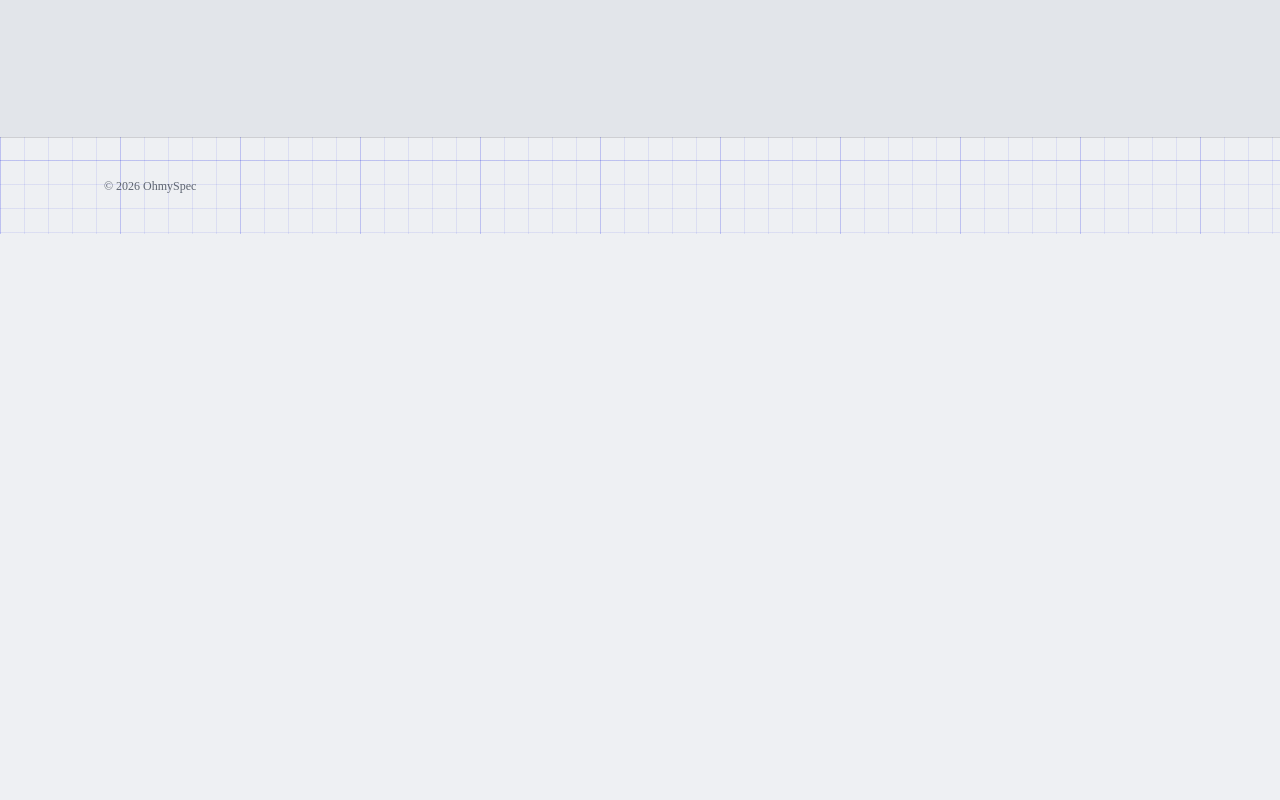
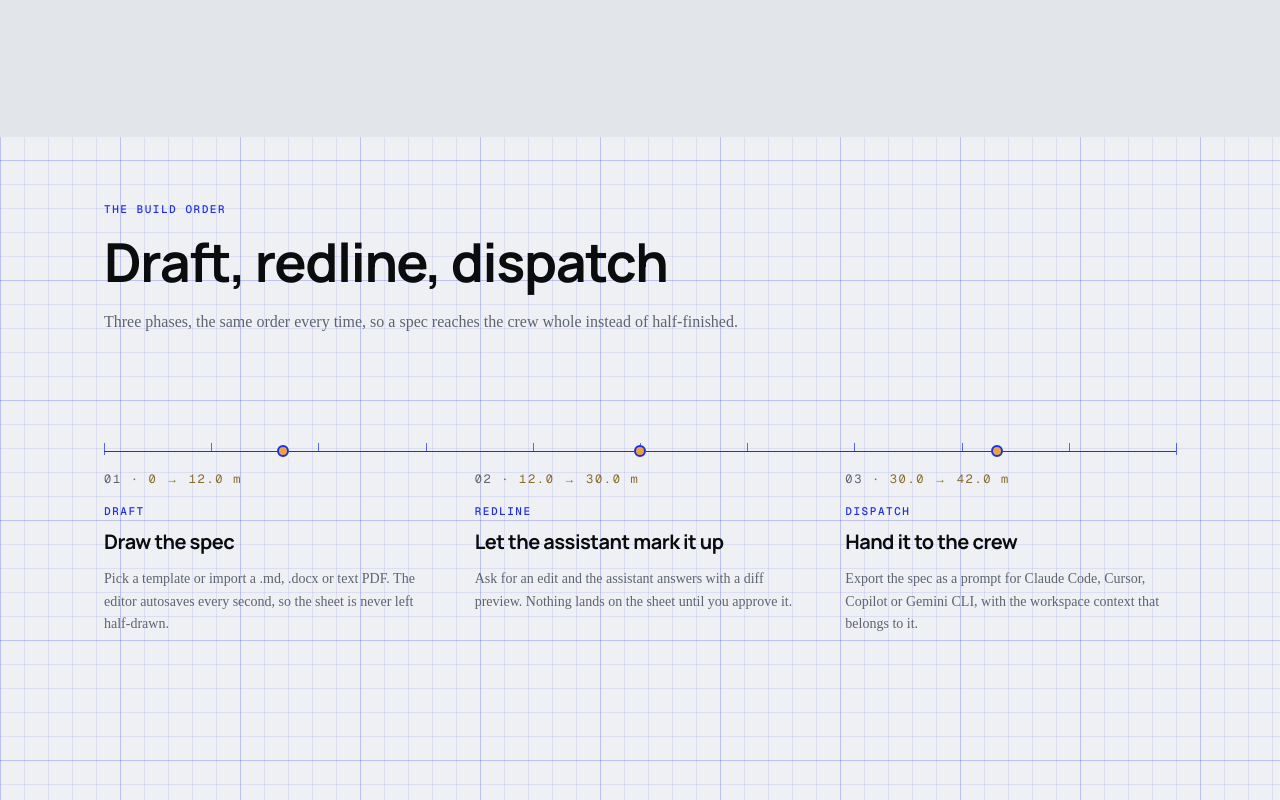
Before and after one commit to leeCode83/ohmyspec-webapp, a Next.js app: page / in a window 1280 px wide. Shown: the part 1400-2200 px from the top of the page. Before the commit the page ends 1634 px from the top, so only its background shows below. Built offline with nearby package versions, Linux system fonts and the light colour scheme.

Commit message:
feat(landing): add the build order process section
- Three phases on a dimension line: ticks, station nodes, span labels
- Rail form on mobile so the measuring-stick metaphor still reads
- Iso drawing colors now follow the cobalt and hard-hat tokens

```diff
--- a/app/page.tsx
+++ b/app/page.tsx
@@ -1,6 +1,7 @@
 import { Nav } from "@/components/landing/nav";
 import { Hero } from "@/components/landing/hero";
 import { ToolSection } from "@/components/landing/tool-section";
+import { ProcessSection } from "@/components/landing/process-section";
 import { Footer } from "@/components/landing/footer";
 
 /**
@@ -14,6 +15,7 @@ export default function Home() {
       <main>
         <Hero />
         <ToolSection />
+        <ProcessSection />
       </main>
       <Footer />
     </>
--- a/components/landing/iso-build.tsx
+++ b/components/landing/iso-build.tsx
@@ -9,9 +9,9 @@
  * hard hat sebagai aksen Bob. Dekoratif: aria-hidden, reduced-motion =
  * gambar utuh.
  */
-const INK = "#1f2de6"; // cobalt — garis bangunan
-const DIM = "#8a6a2a"; // teks dimensi di atas kertas
-const HAT = "#e8a33d"; // kuning hard hat — satu aksen isi
+const INK = "var(--cobalt)"; // cobalt — garis bangunan
+const DIM = "var(--dim-ink)"; // teks dimensi di atas kertas
+const HAT = "var(--hard-hat)"; // kuning hard hat — satu aksen isi
 
 type Part = { d: string; delay: number; dash?: string };
 
--- /dev/null
+++ b/components/landing/process-section.tsx
@@ -0,0 +1,111 @@
+import { Reveal } from "@/components/landing/reveal";
+import { Section } from "@/components/landing/section";
+
+import type { CSSProperties } from "react";
+
+/**
+ * ProcessSection — "The build order": tiga fase kerja sebagai garis ukur
+ * (dimension line) horizontal. Satu garis cobalt dengan tick tiap 10%,
+ * tiga simpul bulat di 1/3, 2/3 dan ujung, dan label mono jarak antar
+ * simpul (12.0 m · 18.0 m). Di mobile garis ukur jadi rail vertikal di
+ * kiri tiap fase, jadi metafora tetap terbaca.
+ */
+const PHASES = [
+  {
+    no: "01",
+    span: "0 → 12.0",
+    phase: "Draft",
+    title: "Draw the spec",
+    body: "Pick a template or import a .md, .docx or text PDF. The editor autosaves every second, so the sheet is never left half-drawn.",
+  },
+  {
+    no: "02",
+    span: "12.0 → 30.0",
+    phase: "Redline",
+    title: "Let the assistant mark it up",
+    body: "Ask for an edit and the assistant answers with a diff preview. Nothing lands on the sheet until you approve it.",
+  },
+  {
+    no: "03",
+    span: "30.0 → 42.0",
+    phase: "Dispatch",
+    title: "Hand it to the crew",
+    body: "Export the spec as a prompt for Claude Code, Cursor, Copilot or Gemini CLI, with the workspace context that belongs to it.",
+  },
+] as const;
+
+export function ProcessSection() {
+  return (
+    <Section id="process" className="items-stretch">
+      <Reveal>
+        <div className="reveal-child max-w-2xl" style={{ "--reveal-i": 0 } as CSSProperties}>
+          <p className="type-label text-primary">The build order</p>
+          <h2 className="type-section mt-4 text-[clamp(2rem,4.2vw,3.5rem)]">
+            Draft, redline, dispatch
+          </h2>
+          <p className="mt-5 text-base leading-relaxed text-muted-foreground">
+            Three phases, the same order every time, so a spec reaches the
+            crew whole instead of half-finished.
+          </p>
+        </div>
+
+        {/* Garis ukur: batang cobalt dengan tick dan tiga simpul fase */}
+        <div className="relative mt-16 md:mt-20">
+          <div aria-hidden className="absolute inset-x-0 top-0 hidden md:block">
+            <div className="relative h-10">
+              <span className="absolute inset-x-0 top-9 h-px bg-primary" />
+              {/* Tick tiap 10%: tanda skala pada garis ukur */}
+              {Array.from({ length: 11 }, (_, i) => (
+                <span
+                  key={i}
+                  className={`absolute top-7 h-2 w-px bg-primary/70 ${i % 5 === 0 ? "top-6 h-3 bg-primary" : ""}`}
+                  style={{ left: `${i * 10}%` }}
+                />
+              ))}
+              {/* Simpul fase: 1/6, 1/2, 5/6 */}
+              {[1 / 6, 1 / 2, 5 / 6].map((x) => (
+                <span
+                  key={x}
+                  className="absolute top-9 flex h-3 w-3 -translate-x-1/2 -translate-y-1/2 items-center justify-center bg-[var(--sheet)]"
+                  style={{ left: `${x * 100}%` }}
+                >
+                  <span className="h-3 w-3 rounded-full border-2 border-primary bg-[var(--hard-hat)]" />
+                </span>
+              ))}
+            </div>
+          </div>
+
+          <div className="grid gap-12 md:grid-cols-3 md:gap-10 md:pt-14">
+            {PHASES.map((p, i) => (
+              <div
+                key={p.no}
+                className="reveal-child relative pl-8 md:pl-0"
+                style={{ "--reveal-i": i + 1 } as CSSProperties}
+              >
+                {/* Rail vertikal di mobile: garis ukur yang diputar */}
+                <span
+                  aria-hidden
+                  className="absolute left-2 top-1 h-full w-px bg-primary/50 md:hidden"
+                />
+                <span
+                  aria-hidden
+                  className="absolute left-2 top-1 h-3 w-3 -translate-x-1/2 -translate-y-1/2 rounded-full border-2 border-primary bg-[var(--hard-hat)] md:hidden"
+                />
+                <p className="font-mono text-xs tracking-[0.14em] text-muted-foreground">
+                  {p.no} · <span className="text-[var(--dim-ink)]">{p.span} m</span>
+                </p>
+                <p className="type-label mt-4 text-primary">{p.phase}</p>
+                <h3 className="mt-2 font-heading text-xl font-bold tracking-tight">
+                  {p.title}
+                </h3>
+                <p className="mt-3 text-sm leading-relaxed text-muted-foreground">
+                  {p.body}
+                </p>
+              </div>
+            ))}
+          </div>
+        </div>
+      </Reveal>
+    </Section>
+  );
+}
```
